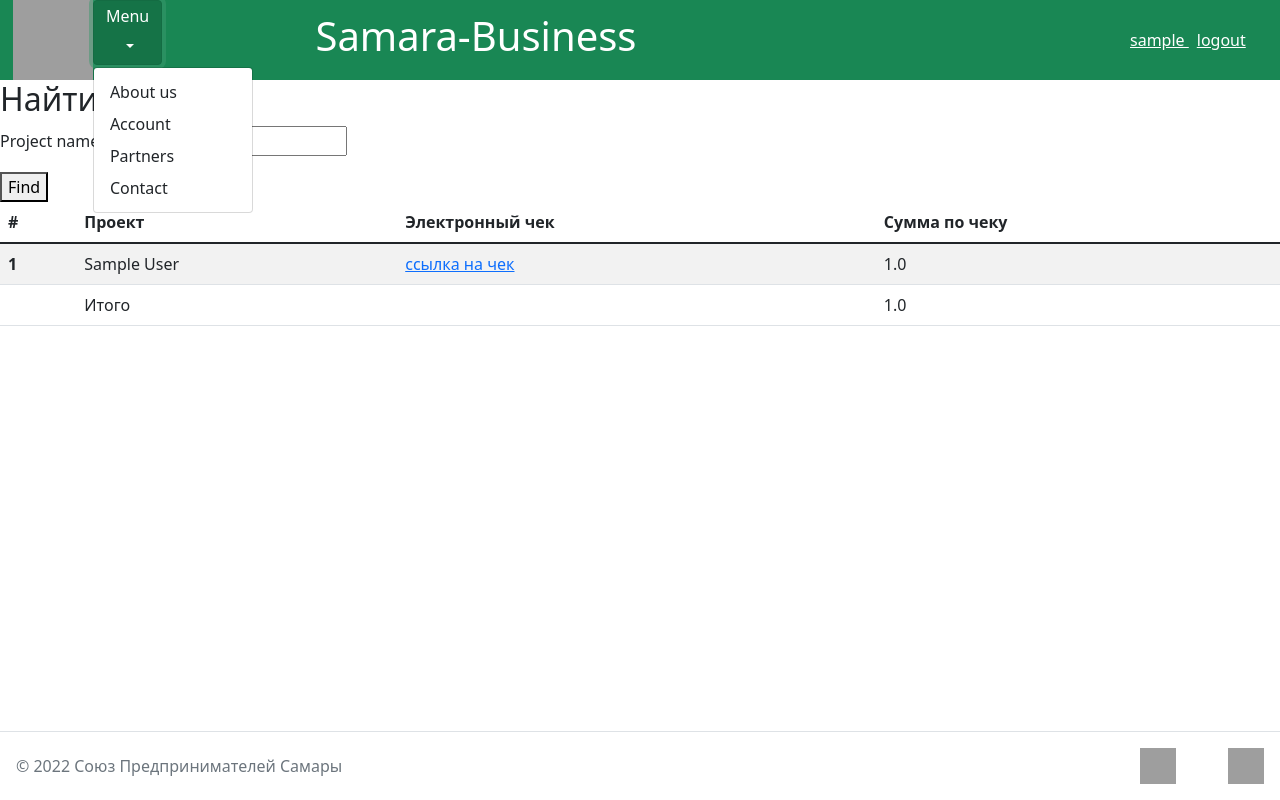
After one commit to di875c/samara, a Django app: page /account/ in a window 1280 px wide, after a click on "Menu". The commit adds this page. Run offline with Django 3.2, Linux system fonts and the light colour scheme; a user stored in the database is signed in; tables that the repository leaves empty hold one stand-in row (values such as "Sample post"); parts of the project's set-up code (start-up, migrations or seed data) failed here and were passed over; grey boxes are pictures that could not be loaded.

Commit message:
Account Project commit (site page created and tgbot updated (draft version))

```diff
--- /dev/null
+++ b/account/forms.py
@@ -0,0 +1,9 @@
+from django import forms
+from .models import AccountModel
+
+
+class AccountForm(forms.Form):
+    # project_name = forms.ChoiceField(choices=('Проект1','Проект2'))
+    project_name = forms.CharField(max_length=256)
+    # date_start = forms.DateField(input_formats=None)
+    # date_end = forms.DateField(input_formats=None)
--- /dev/null
+++ b/account/models.py
@@ -0,0 +1,14 @@
+from django.db import models
+from utils.models import CreateTracker, GetOrNoneManager
+from tgbot.models import User
+
+
+class AccountModel(CreateTracker):
+    objects = GetOrNoneManager()
+    user = models.ForeignKey(User,
+                             related_name = 'items',
+                             on_delete = models.CASCADE)
+    project_name = models.CharField(max_length=32, blank = True)
+    bill_link = models.URLField(blank=True, null=True) #ссылка на ОФД
+    # bill_photo = models.ImageField() # photo or link?
+    sum_value = models.FloatField(default=0.0)
--- /dev/null
+++ b/account/templates/account_page.html
@@ -0,0 +1,48 @@
+<!DOCTYPE html>
+<html lang="en" xmlns="http://www.w3.org/1999/html">
+{% extends "hf_template.html" %}
+{%load static%}
+{% block content %}
+
+<body>
+    <div class = "block">
+        <h2>Найти проект</h2>
+            <form method="post">
+              {% csrf_token %}
+              {{ form.as_p }}
+              <button type="submit">Find</button>
+            </form>
+    </div>
+    <div class = "block">
+                    <table class="table table-striped">
+                          <thead>
+                            <tr>
+                              <th scope="col">#</th>
+                              <th scope="col">Проект</th>
+                              <th scope="col">Электронный чек</th>
+                              <th scope="col">Сумма по чеку</th>
+                            </tr>
+                          </thead>
+                          <tbody>
+                            {% for data in query %}
+                            <tr>
+                              <th scope="row">{{data.id}}</th>
+                              <td>{{data.project_name}}</td>
+                              <td><a href=" {{data.bill_link}}"> ссылка на чек </a></td>
+                              <td>{{data.sum_value}}</td>
+                            </tr>
+                            {% endfor %}
+                            <tr>
+                              <th scope="row"></th>
+                              <td> Итого </td>
+                              <td></td>
+                              <td>{{total.sum_value__sum}}</td>
+                            </tr>
+                          </tbody>
+                        </table>
+    </div>
+
+</body>
+
+{% endblock %}
+</html>
--- /dev/null
+++ b/account/views.py
@@ -0,0 +1,28 @@
+from .models import AccountModel
+from django.contrib.auth.decorators import login_required
+from start_site.models import MainUser
+from tgbot.models import User
+from .forms import AccountForm
+from django.shortcuts import render, redirect
+from django.db.models import Sum
+
+
+@login_required(login_url='/accounts/login')
+def account_view(request):
+    #Update user profile
+    template_name = 'account_page.html'
+    user = MainUser.objects.get(pk=request.user.pk)
+    #TODO добавить если пользователь не добавил тел id и если не имеется проектов
+    user_tg = User.objects.get(user_id=user.user_tg_id)
+    if request.method == 'POST':
+        form = AccountForm(request.POST)
+        if form.is_valid():
+            project_name = form.cleaned_data.get('project_name')
+            account_query = AccountModel.objects.filter(user=user_tg, project_name=project_name)
+            # return redirect(to='/')
+    else:
+        form = AccountForm()
+        account_query = AccountModel.objects.filter(user=user_tg)
+
+    total_value = account_query.aggregate(Sum('sum_value'))
+    return render(request, template_name, {'form': form, 'query': account_query, 'total': total_value})
--- a/start_site/models.py
+++ b/start_site/models.py
@@ -5,7 +5,6 @@ from django.db import models
 
 class MainUser(User):
     #Extension base User model by additional fields
-    #Make it from Abstract User https://habr.com/ru/post/313764/?
     #or update other methods from User https://www.djbook.ru/examples/6/?
     user_tg_id = models.PositiveBigIntegerField(default=None)
     description = models.CharField(max_length=512)
--- a/start_site/templates/first_page.html
+++ b/start_site/templates/first_page.html
@@ -4,7 +4,7 @@
 {%load static%}
 {% block content %}
 
-<body style="background-image: url('{%static "/img/panarama.png" %}')">
+<body style="background-image: url('{%static "/img/panarama.png" %}')" >
     <div class = "block">
         <div class="card m-2 me-2 opacity-75">
           <div class="card-header">
--- a/start_site/templates/hf_template.html
+++ b/start_site/templates/hf_template.html
@@ -13,7 +13,7 @@
       <div class="d-flex justify-content-around bg-success text-white align-items-center">
           <div class="col-sm-1 d-flex justify-content-center">
             <div class="col-sm align-item-center">
-              <a href="/"><img src= {% static "/img/gerb.jpg" %} width=80% height=80% /></a>
+              <a href="/"><img src= {% static "/img/gerb.jpg" %} width=80px height=80px /></a>
             </div>
             <div class="col-sm text-start align-item-center">
             <!-- Main Menu area -->
@@ -24,6 +24,7 @@
               </button>
               <ul class="dropdown-menu dropdown-menu-sm-end dropdown-menu-xl-start">
                 <li><a class="dropdown-item" href="/aboutus">About us</a></li>
+                <li><a class="dropdown-item" href="/account">Account</a></li>
                 <li><a class="dropdown-item" href="#">Partners</a></li>
                 <li><a class="dropdown-item" href="#">Contact</a></li>
               </ul>
@@ -44,9 +45,11 @@
         </div>
       </div>
 </head>
+<div style="margin-bottom:125px">
 {% block content %}
 {% endblock %}
-<div class="row fixed-bottom row-fluid">
+</div>
+<div class="footer fixed-bottom">
     <footer class="d-flex flex-wrap justify-content-between align-items-center py-3  border-top bg-white">
     <div class="col-md-4 d-flex align-items-center">
       <span class="text-muted ms-3">&copy; 2022 Союз Предпринимателей Самары</span>
--- a/start_site/urls.py
+++ b/start_site/urls.py
@@ -1,6 +1,7 @@
 from django.urls import path, include
 from django.views.decorators.csrf import csrf_exempt
 from . import views
+from account.views import account_view
 from django.views.generic import RedirectView
 
 urlpatterns = [
@@ -8,6 +9,7 @@ urlpatterns = [
     path('error/', csrf_exempt(views.ErrorView.as_view())),
     path('aboutus/', csrf_exempt(views.AboutUs.as_view())),
     path('resume', RedirectView.as_view(url='aboutus')),
+    path('account/', csrf_exempt(account_view), name='project-view'),
     path('accounts/', include('django.contrib.auth.urls')),
     path('accounts/signup/', csrf_exempt(views.SignView.as_view()), name='sign-view'),
     path('accounts/update/', csrf_exempt(views.user_change_settings), name='update-view'),
--- a/tgbot/handlers/project_account/keyboards.py
+++ b/tgbot/handlers/project_account/keyboards.py
@@ -4,3 +4,7 @@ from telegram import (InlineKeyboardButton, InlineKeyboardMarkup)
 def send_proj_mode_keyboard() ->InlineKeyboardMarkup:
     buttons = [[InlineKeyboardButton(text=c, callback_data=c) for c in ('ссылка', 'фото', 'отмена')]]
     return InlineKeyboardMarkup(buttons)
+
+def yes_no_mode_keyboard() ->InlineKeyboardMarkup:
+    buttons = [[InlineKeyboardButton(text=c, callback_data=c) for c in ('да', 'нет', 'отмена')]]
+    return InlineKeyboardMarkup(buttons)
```
Also changed, not shown: account/urls.py (added, +8 -0 lines), samara/settings.py (+18 -11 lines), tgbot/handlers/project_account/handlers.py (+25 -21 lines).
